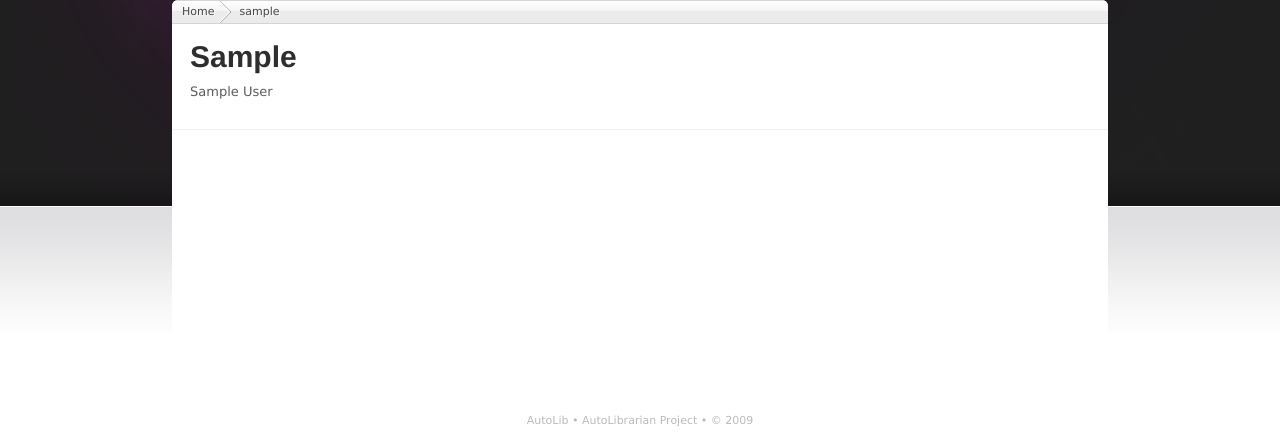
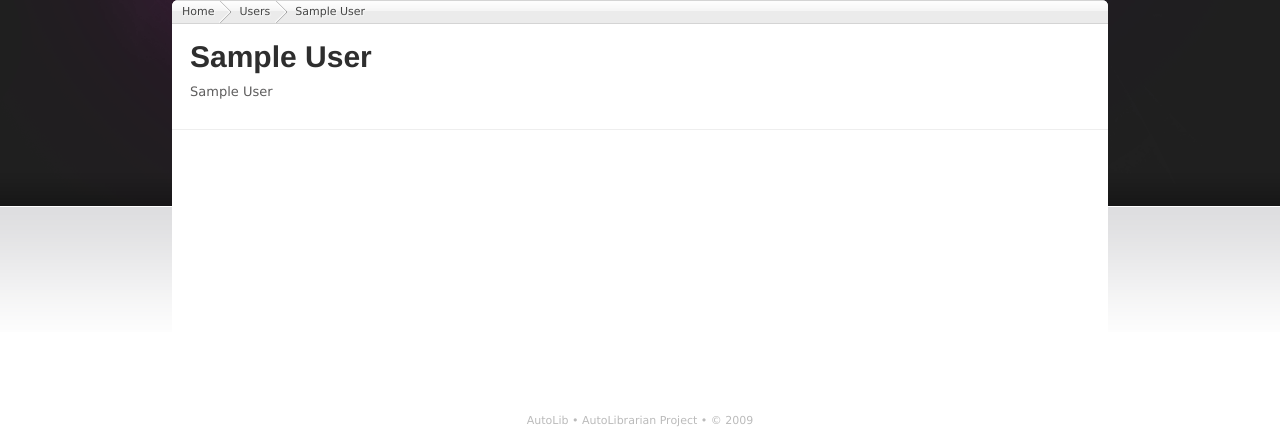
Before and after one commit to marcuswhybrow/autolib, a Django app: template autolib/templates/users/user_detail.html in a window 1280 px wide. Shown: the part 200-640 px from the top of the page. Run offline with Django 3.2, Linux system fonts and the light colour scheme; the template is opened without the code that fills it: values that come from a table or form of the project are taken from there, others are empty; the visitor is signed in with stand-in values (Sample User, id 1); data comes from the database, SQL or seed files in the repository; parts of the project's set-up code (start-up, migrations or seed data) failed here and were passed over; some libraries are stand-ins or nearby versions.

Commit message:
Updated lists to use the new .item-list class which makes the list items big and grey.
Fixed the user_detail view, which would display information regarding the logged in user, rather than the information about the user who's page your on.

```diff
--- a/autolib/media/css/style.css
+++ b/autolib/media/css/style.css
@@ -109,6 +109,9 @@ ul.item-list li img.failure									{ position: absolute; top: 5px; right: 7px;
 
 #content ul.item-list li a.item-title						{ background: none; color: #2e2e2e; border: none; padding: 0; font-family: Arial; font-size: 18px; font-weight: bold; }
 #content ul.item-list li a.item-title:hover					{ text-decoration: underline; }
+
+#content ul.item-list li a.item-title.deleted				{ color: #ccc; cursor: default; }
+#content ul.item-list li a.item-title.deleted:hover			{ text-decoration: none; }
 
 #content ul.item-list li p.item-description					{ padding: 0; }
 #content ul.item-list li span.item-children-count			{ font-family: Arial,Liberation Sans,DejaVu Sans,sans-serif; font-size: 30px; font-weight: bold; text-align: center; display: block; color: #808185;
--- a/autolib/templates/books/book_list.html
+++ b/autolib/templates/books/book_list.html
@@ -43,12 +43,13 @@ Books Statistics | {{ block.super }}
 			{% endfor %}
 			<h2>Books</h2>
 			<p>All books in the system.</p>
-			<ul id="books">
+			<ul class="item-list">
 				{% for book in books %}
 					{% dict_entry_for_item book from vote_dict as vote %}
 					{% dict_entry_for_item book from score_dict as score %}
 					<li id="{{ book.pk }}">
-						<p><a href="{{ book.get_absolute_url }}">{{ book.title }}</a> first seen {{ book.added|timesince }} ago.</p>
+						<a class="item-title" href="{{ book.get_absolute_url }}">{{ book.title }}</a>
+						<span class="item-children-count">{{ book.added|date }}</span>
 					</li>
 				{% endfor %}
 			</ul>
--- a/autolib/templates/users/user_detail.html
+++ b/autolib/templates/users/user_detail.html
@@ -1,17 +1,17 @@
-{% extends "users/base.html" %}
+{% extends "users/user_list.html" %}
 
 {% block page_title %}users-user-detail{% endblock %}
 
 {% block breadcrumbs %}
 {{ block.super }}
-<li id="bc-users-user-detail"><a href="{% url users.views.user_detail user.username %}">{{ user.username }}</a></li>
+<li id="bc-users-user-detail"><a href="{% url users.views.user_detail user_detail.username %}">{{ user_detail.get_full_name|default:user_detail.username }}</a></li>
 {% endblock %}
 
 {% block content %}
 <div class="section">
 	<div class="inner">
-		<h2>{{ user.username }}</h2>
-		<p>{{ user.get_full_name }}</p>
+		<h2>{{ user_detail.get_full_name|default:user_detail.username }}</h2>
+		<p>{{ user_detail.get_full_name }}</p>
 	</div>
 </div>
 {% endblock %}
--- a/autolib/templates/users/user_list.html
+++ b/autolib/templates/users/user_list.html
@@ -16,9 +16,12 @@
 <div class="section">
 	<div class="inner">
 		{% if users %}
-		<ul id="users-list">
+		<ul id="users-list" class="item-list">
 			{% for user in users %}
-				<li><a href="{{ user.get_absolute_url }}">{{ user.username }}</a></li>
+				<li>
+					<a class="item-title" href="{{ user.get_absolute_url }}">{{ user.username }} ({{ user.get_full_name|default:user.username }})</a>
+					<span class="item-children-count">{{ user.date_joined|timesince }}</span>
+				</li>
 			{% endfor %}
 		</ul>
 		{% endif %}
```
Also changed, not shown: autolib/templates/libraries/profile.html (+10 -10 lines).
